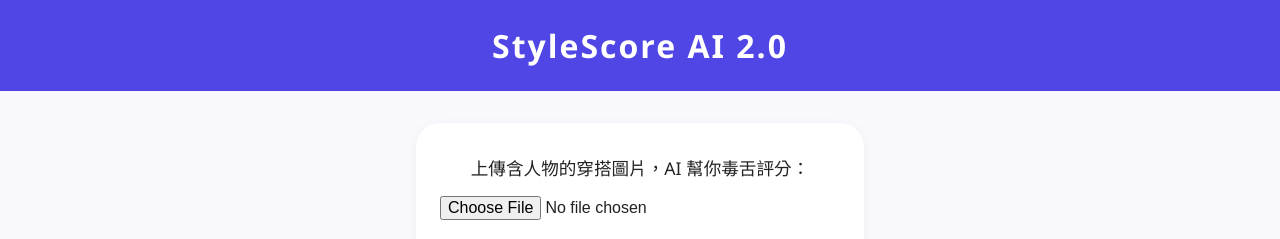
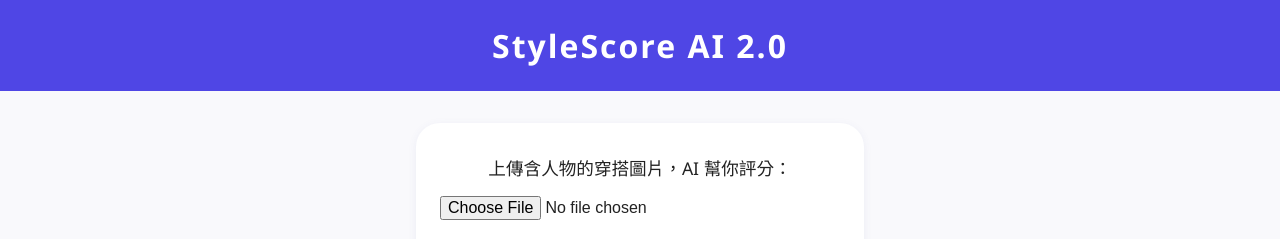
Before and after one commit to hoyin666/stylescore-ai-2.0, a plain HTML site: page index.html in a window 1280 px wide. Shown: the top 239 px of the page. Drawn offline with Linux system fonts and the light colour scheme.

Commit message:
Update index.html

```diff
--- a/index.html
+++ b/index.html
@@ -100,7 +100,7 @@
 <body>
   <header>StyleScore AI 2.0</header>
   <div class="container">
-    <label for="imageInput">上傳含人物的穿搭圖片，AI 幫你毒舌評分：</label>
+    <label for="imageInput">上傳含人物的穿搭圖片，AI 幫你評分：</label>
     <input type="file" id="imageInput" accept="image/*">
     <img class="preview" id="previewImg" alt="圖片預覽">
     <button id="analyzeBtn" disabled>AI 評價衣著</button>
```
